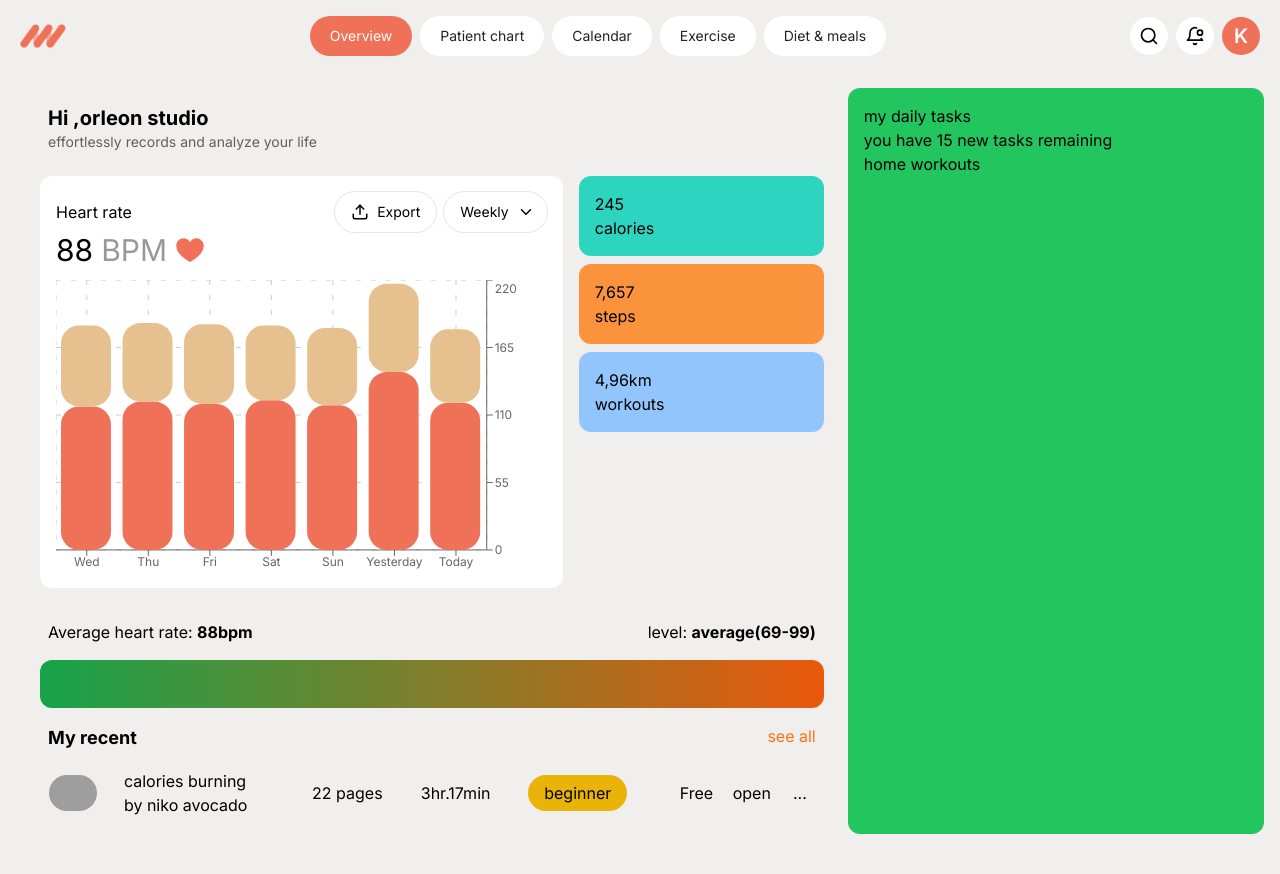
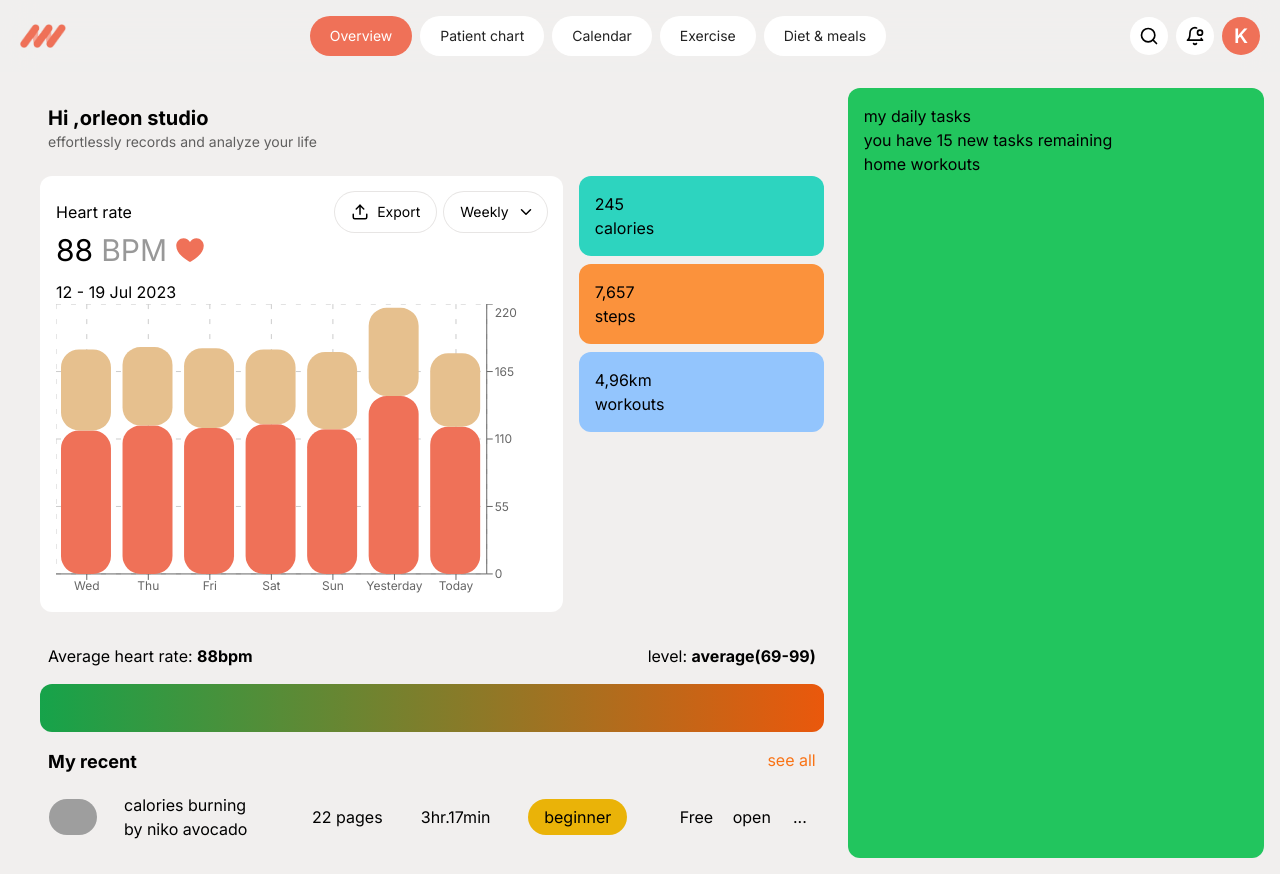
Before and after one commit to draken250/M.R.th, a React (Vite) app: page / in a window 1280 px wide. Before the commit the page ends 850 px from the top, so only its background shows below. Built offline with nearby package versions, Linux system fonts and the light colour scheme; grey boxes are pictures that could not be loaded.

Commit message:
Stalker-commit: src/Pages/Overview.jsx

```diff
--- a/src/Pages/Overview.jsx
+++ b/src/Pages/Overview.jsx
@@ -39,6 +39,7 @@ function Overview() {
                   <h1 className="text-3xl flex items-center gap-2 mb-3">
                     88 <span className="opacity-40">BPM</span> <GoHeartFill className="text-main-color" />
                   </h1>
+                  <h1>12 - 19 Jul 2023</h1>
                 </div>
                 <Statistics />
               </div>
```
